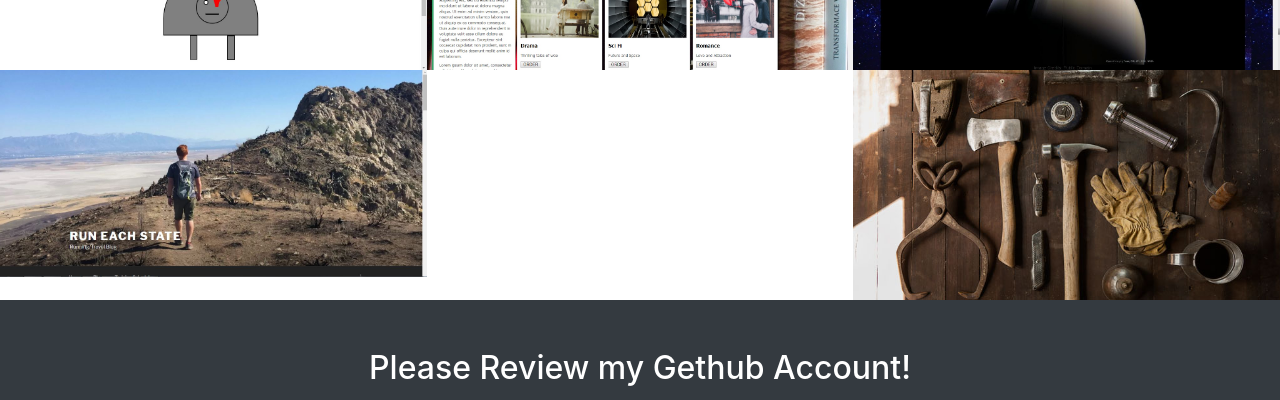
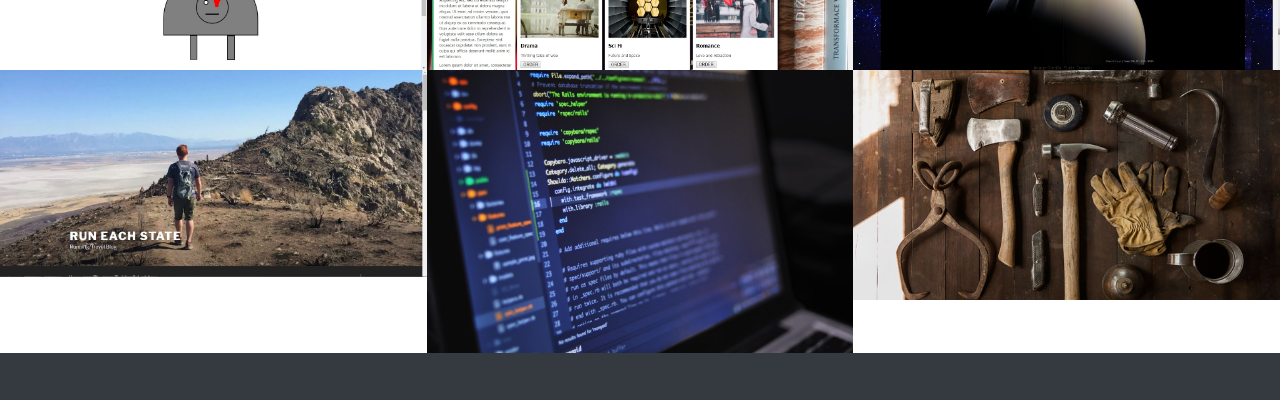
Before and after one commit to bmnewlund/bmnewlund.github.io, a website with bundled scripts: page index.html in a window 1280 px wide. Shown: the part 1926-2326 px from the top of the page. Built offline with nearby package versions, Linux system fonts and the light colour scheme; files whose address does not match are found by name.

Commit message:
corrected name

```diff
--- a/index.html
+++ b/index.html
@@ -189,7 +189,7 @@
           </div>
           <div class="col-lg-4 col-sm-6">
             <a class="portfolio-box" href="https://github.com/bmnewlund/jstermslibrary">
-              <img class="img-fluid" src="img/jsLibrary.jpg" alt="">
+              <img class="img-fluid" src="img/jsLibrary.jpeg" alt="">
               <div class="portfolio-box-caption">
                 <div class="portfolio-box-caption-content">
                   <div class="project-category text-faded">
```
